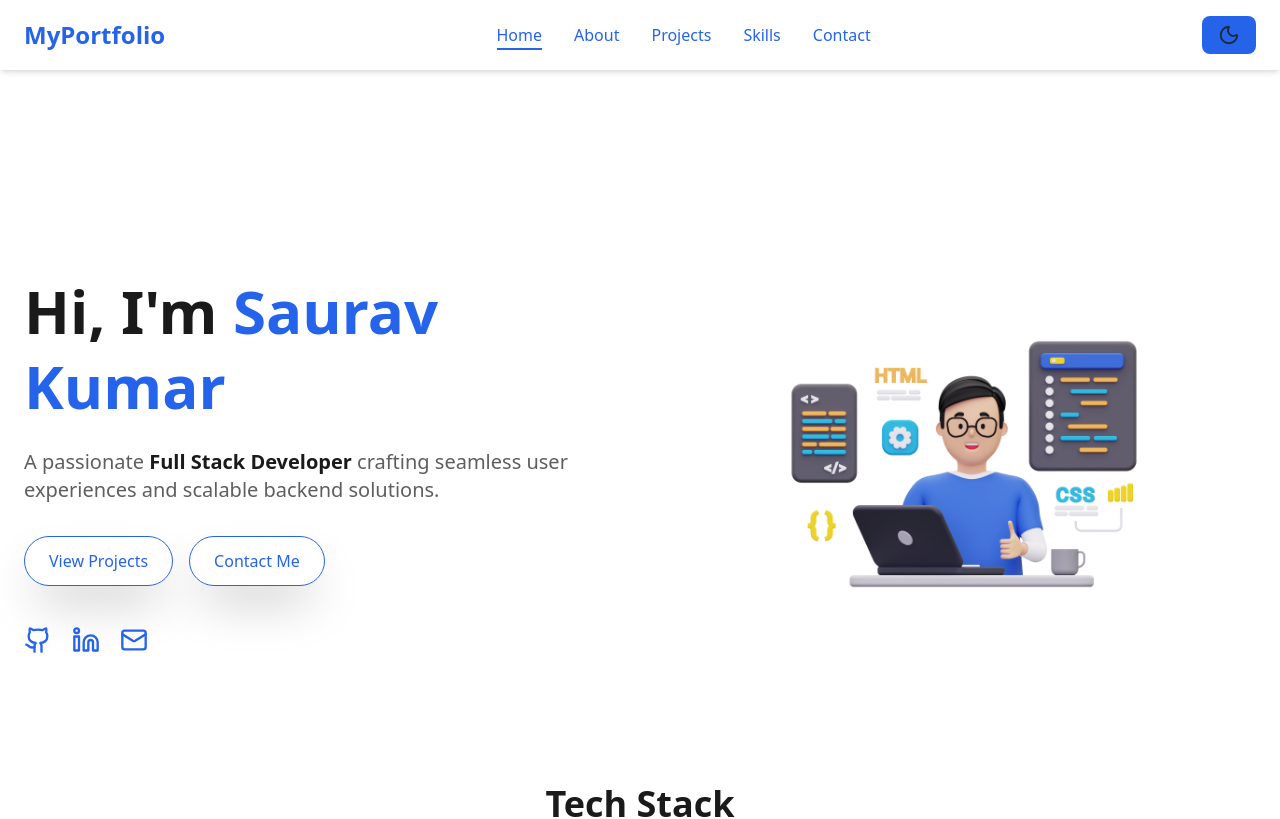
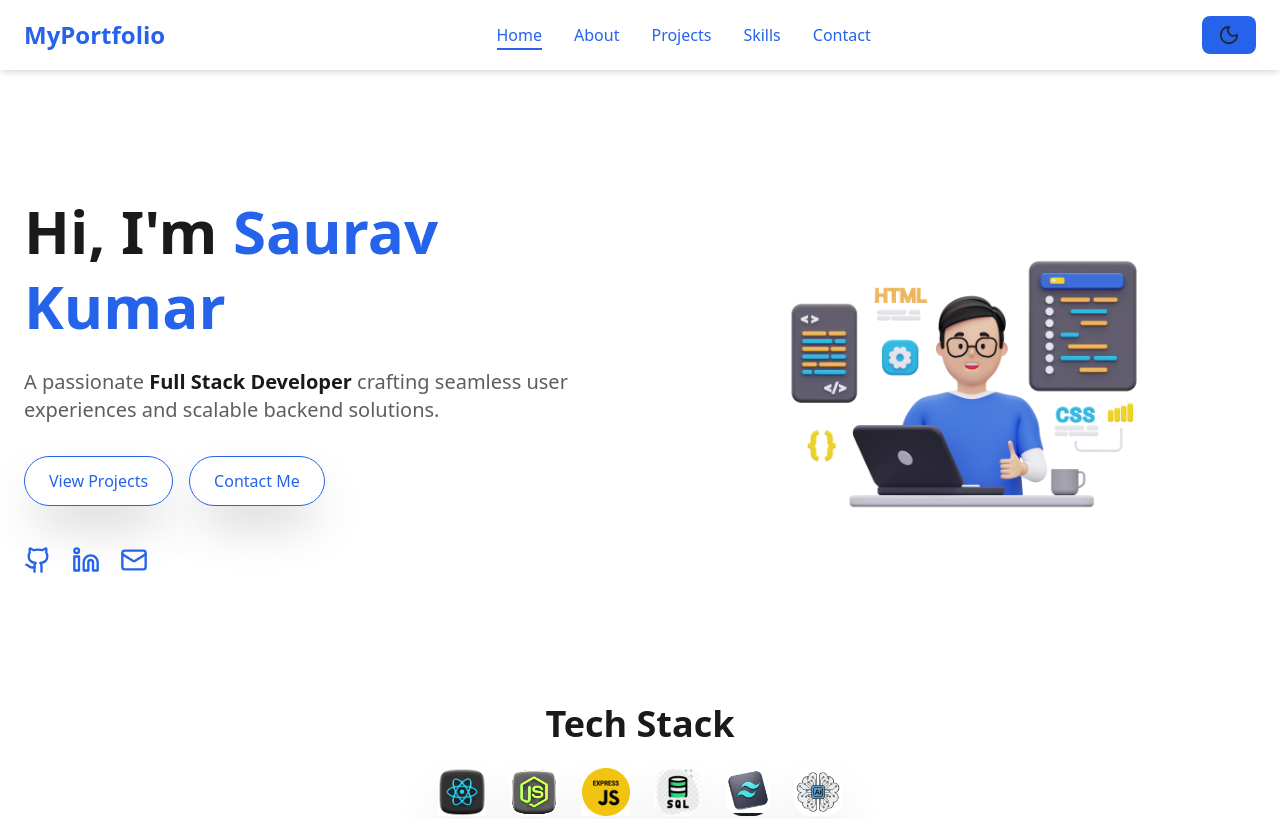
Before and after one commit to Sauravkumardotcom/Namaste_Code, a React (Vite) app: page / in a window 1280 px wide. Shown: the top 819 px of the page. Built offline with nearby package versions, Linux system fonts and the light colour scheme.

Commit message:
Adjust main component margin in HomePage

```diff
--- a/src/Components/Home.jsx
+++ b/src/Components/Home.jsx
@@ -4,7 +4,7 @@ import { Link } from "react-router-dom";
 
 export default function HomePage({onViewProjectClick}) {
   return (
-    <main className="min-h-screen mt-50 bg-[var(--bg)] text-[var(--text)] px-6 py-10 font-sans transition-colors duration-500">
+    <main className="min-h-screen mt-30 bg-[var(--bg)] text-[var(--text)] px-6 py-10 font-sans transition-colors duration-500">
       {/* Hero Section */}
       <section className="max-w-7xl mx-auto flex flex-col md:flex-row items-center justify-between gap-16">
         <div className="flex-1">
```
